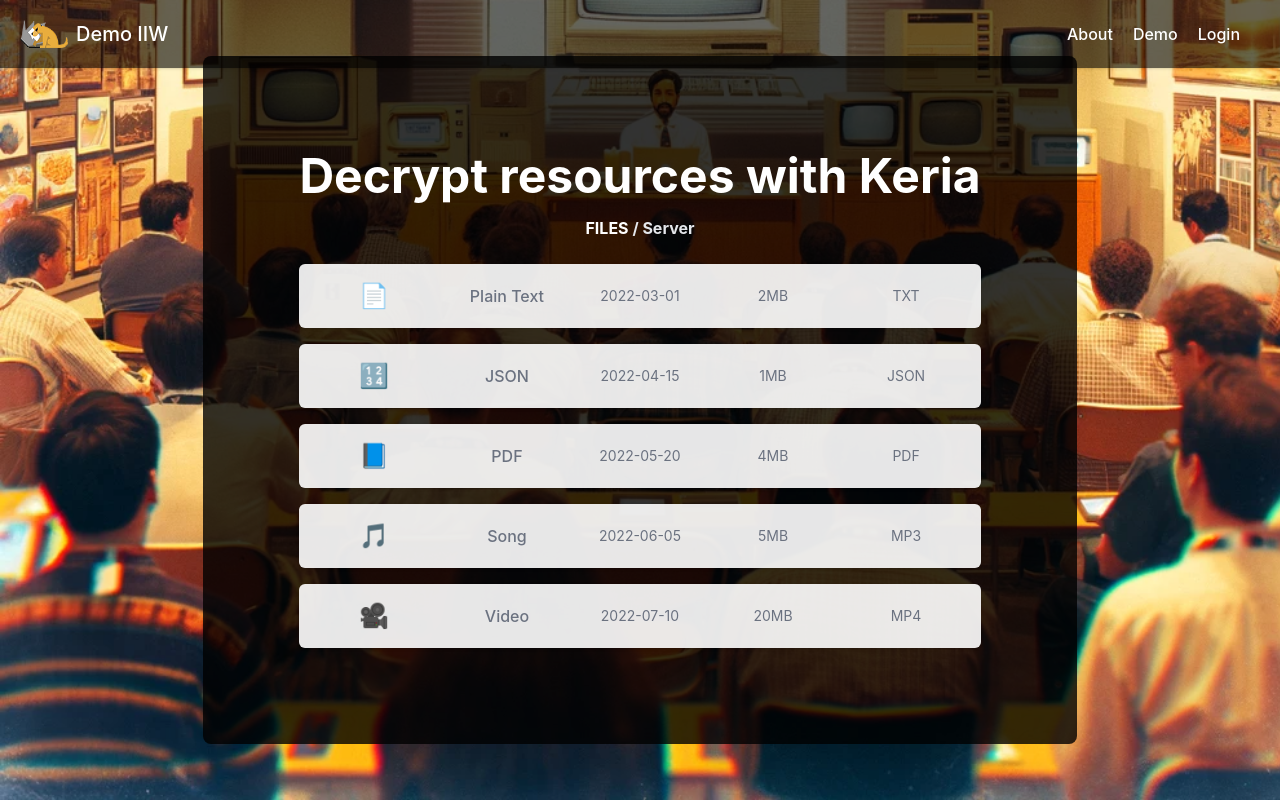
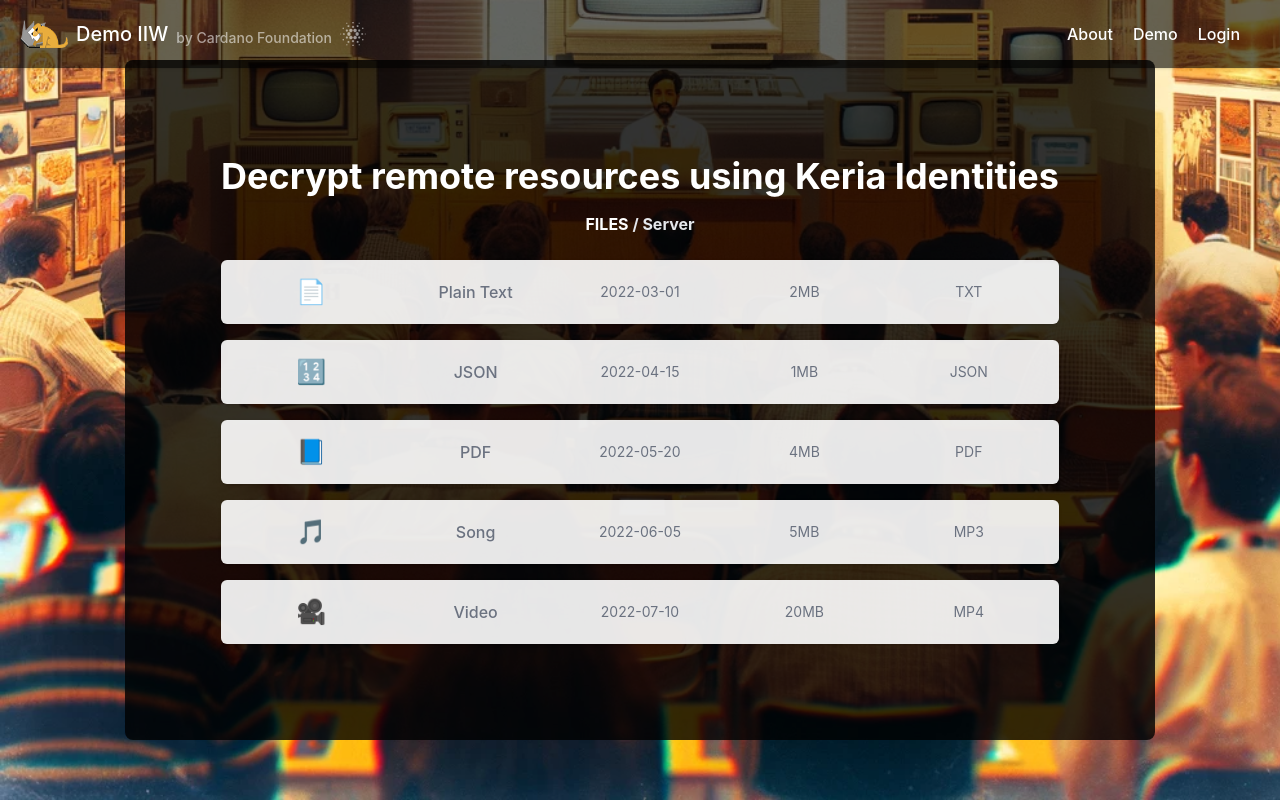
Before and after one commit to cardano-foundation/cf-poc-tunnel, a React (Vite) app in the folder demo/ui/: page /demo in a window 1280 px wide. Built offline with nearby package versions, Linux system fonts and the light colour scheme.

Commit message:
fix: add cardano logo

```diff
--- a/demo/ui/src/components/Header.tsx
+++ b/demo/ui/src/components/Header.tsx
@@ -1,6 +1,7 @@
 import React from "react";
 import { useNavigate } from "react-router-dom";
 import iiwLogo from "../assets/iiw-dog-logo.png";
+import cardanoLogo from "../assets/cardano.png";
 
 const Header: React.FC = () => {
   let navigate = useNavigate();
@@ -14,6 +15,8 @@ const Header: React.FC = () => {
         >
           <img src={iiwLogo} alt="Logo" className="w-12 mr-2" />
           <span className="text-xl">Demo IIW</span>
+          <span className="ml-2 pt-2 text-sm text-white opacity-55">by Cardano Foundation</span>
+          <img src={cardanoLogo} alt="Cardano Foundation Logo" className="h-6 ml-2 opacity-55" />
         </div>
         <nav className="md:ml-auto flex flex-wrap items-center text-base justify-center">
           <a href="#" className="mr-5 text-white hover:text-gray-300 cursor-pointer">
--- a/demo/ui/src/components/HeroSection.tsx
+++ b/demo/ui/src/components/HeroSection.tsx
@@ -8,9 +8,9 @@ const HeroSection: React.FC = () => {
 
   const handleDemo = async () => {
     if (!isLoggedIn) {
-      navigate("/login", { replace: true });
+      navigate("/login");
     } else {
-      navigate("/demo", { replace: true });
+      navigate("/demo");
     }
   };
   return (
--- a/demo/ui/src/pages/Demo.tsx
+++ b/demo/ui/src/pages/Demo.tsx
@@ -57,15 +57,13 @@ const Demo: React.FC = () => {
     console.log(`Fetching content for: ${content.name}`);
     setSelectedContent(content);
     handleFetch();
-    // Implement your logic to call the backend here
-    // This might involve setting up a state for loading/error responses
   };
 
   return (
       <div className="relative h-screen flex items-center justify-center text-center bg-demo bg-cover bg-no-repeat">
         <div className="hero-content z-10 p-8 md:p-24 bg-black bg-opacity-80 rounded-lg">
-          <h2 className="font-bold break-normal text-white text-3xl md:text-5xl mb-4">
-            Decrypt resources with Keria
+          <h2 className="font-bold break-normal text-white text-3xl md:text-4xl mb-4">
+            Decrypt remote resources using Keria Identities
           </h2>
           <p className="text-sm md:text-base text-white font-bold mb-6">
             FILES <span className="text-gray-200">/ Server</span>
```
Also changed, not shown: demo/ui/src/assets/cardano.png (added).
